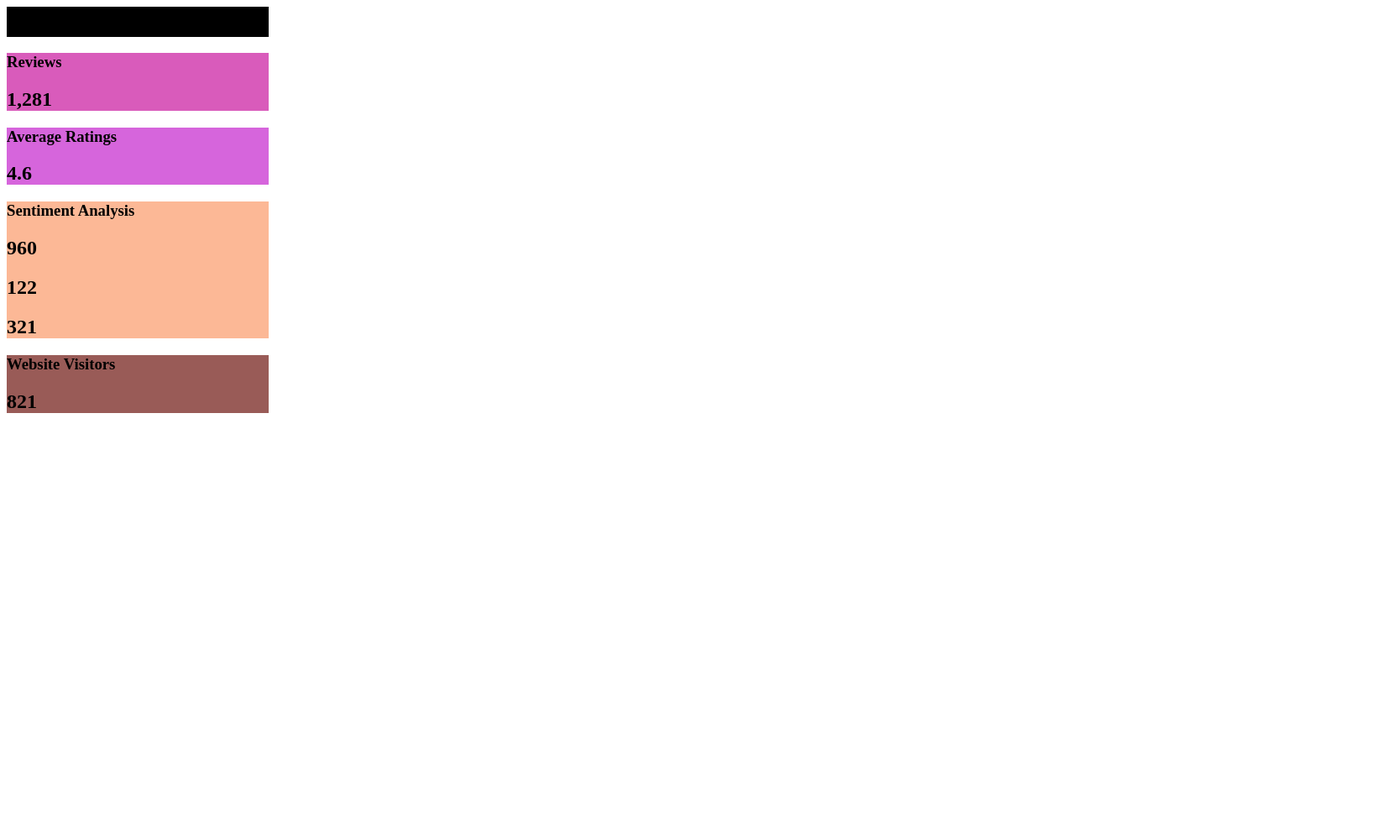
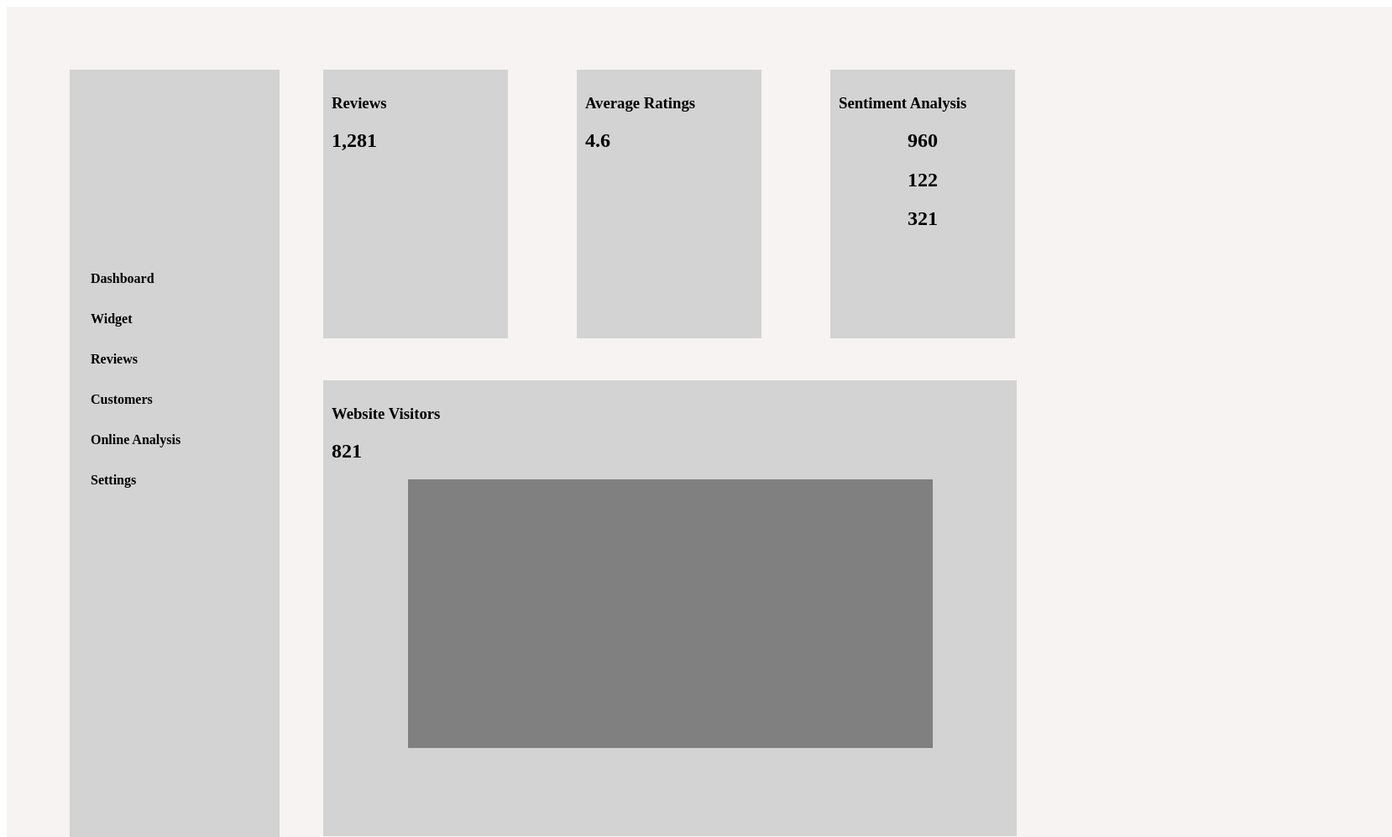
Before and after one commit to OrellaC/React-Static-Components, a plain HTML site: page index.html in a window 1280 px wide. Shown: the whole page at 84% size, 1658 px wide, since content can reach past the window. Drawn offline with nearby package versions, Linux system fonts and the light colour scheme.

Commit message:
Final Commit

```diff
--- a/app.js
+++ b/app.js
@@ -1,8 +1,7 @@
-//Main Container - this is the parent element that holds the children items
 class MainContainer extends React.Component {
     render() {
         return(
-        <div idName="main-container">
+            <div className="item">
             <div className="left-container">
                 <div className="left-items">
                     <span>Dashboard</span>
@@ -13,7 +12,6 @@ class MainContainer extends React.Component {
                     <span>Settings</span>
               </div>
               </div>
-
 
             <div className="top-item-1">
                 <h3>Reviews</h3>
@@ -27,9 +25,11 @@ class MainContainer extends React.Component {
 
             <div className="top-item-3">
                 <h3>Sentiment Analysis</h3>
+                <div className="item-3-content">
                 <h2>960</h2>
                 <h2>122</h2>
                 <h2>321</h2>
+                </div>
             </div>
 
             <div className="bottom-container">
@@ -44,19 +44,15 @@ class MainContainer extends React.Component {
         }
 }
 
-
 class App extends React.Component {
     render() {
         return (
-            <div>
-
             <MainContainer />
-
-            </div>
         )
     }
 }
+
 ReactDOM.render(
     <App />,
-    document.querySelector('#main-container')
+    document.querySelector('.main-container')
 );
--- a/index.html
+++ b/index.html
@@ -10,20 +10,9 @@
 <script src="https://cdnjs.cloudflare.com/ajax/libs/babel-standalone/6.26.0/babel.min.js"></script>
 <script type="text/babel" src="app.js"></script>
 <link rel="stylesheet" href="styles.css">
-
-
 </head>
 <body>
-    <div id="main-container">
-        <!-- <div class="left-container"></div>
-        <div class="left-items"></div>
-        <div class="top-item-1"></div>
-        <div class="top-item-2"></div>
-        <div class="top-item-3"></div>
-       <div class="bottom-container">
-        <div class="bottom-items"></div>
-       </div> -->
+    <div class="main-container"></div>
+</body>
 
-    </div>
-</body>
 </html>
--- a/styles.css
+++ b/styles.css
@@ -1,71 +1,102 @@
-/* *{ border: 1px solid red;
-    width:600px;
-    height: 700px;
-    margin: 15px auto;
-
-} */
-
-#main-container{
+.item{
     display: grid;
     grid-template-rows: 1fr 1fr 1fr;
-    grid-template-columns: 1fr 1fr 1fr 1fr ;
-    gap: 5px;
-    height: 100%;
+    grid-template-columns: 1fr 1fr 1fr 1fr 1fr ;
+    background-color: rgb(247, 243, 243);
+    width: 1500px;
+    height: 1000px;
+    grid-row-gap: 50px;
+    grid-column-gap: 10px;
+    padding:75px;
+    margin: auto;
+
+    /* grid-row-gap: 50px;
+    grid-column-gap: 10px; */
+
 
 }
 
+
 .left-container{
-    background-color: #9A75BE;
+    background-color: lightgrey;
     grid-row-start: 1;
+    grid-row-end: 4;
     grid-column-start: 1;
-    grid-row-end: 4;
     grid-column-end: 2;
+    width: 200px;
+    height: 864px;
+    padding:25px;
+
+}
 
 
-}
 .left-items{
-  background-color: black;
+    margin-top: 100%;
+    line-height: 300%;
+    font-weight: bold
+
 }
 
+
 .top-item-1{
-    background-color: #D95BBB;
+    background-color: lightgrey;
     grid-row-start: 1;
+    grid-row-end: 2;
     grid-column-start: 2;
-    grid-row-end: 2;
     grid-column-end: 3;
+    width: 200px;
+    height: 300px;
+    padding:10px;
+
 }
 .top-item-2{
-    background-color: #D665DC;
+    background-color: lightgrey;
     grid-row-start: 1;
+    grid-row-end: 2;
     grid-column-start: 3;
-    grid-row-end: 2;
     grid-column-end: 4;
+    width: 200px;
+    height: 300px;
+    padding:10px;
 }
 
 .top-item-3{
-    background-color: #FCB896;
+    background-color: lightgrey;
     grid-row-start: 1;
+    grid-row-end: 2;
     grid-column-start: 4;
-    grid-row-end: 2;
     grid-column-end: 5;
+    width: 200px;
+    height: 300px;
+    padding:10px;
+
+}
+.item-3-content{
+    text-align: center;
+}
+.bottom-container{
+    background-color: lightgrey;
+    grid-row-start: 2;
+    grid-row-end: 4;
+    grid-column-start: 2;
+    grid-column-end: 5;
+    width: 90%;
+    height: 83%;
+    padding:10px;
 }
 
-.bottom-container{
-    background-color: #995B57;
-    grid-row-start: 2;
-    grid-column-start: 2;
-    grid-row-end: 4;
-    grid-column-end: 5;
-}
+
 
 .bottom-items{
-    /* width: 480px;
-    height:90px;
+    width: 75%;
+    height:300px;
     margin: 0 auto;
     padding:10px;
     position: relative;
-    background-color: red; */
+    background-color: gray;
+}
 
-
-
+span{
+    display: flex;
+    align-items: center;
 }
```
Lines whose indentation alone changed are shown as unchanged.
